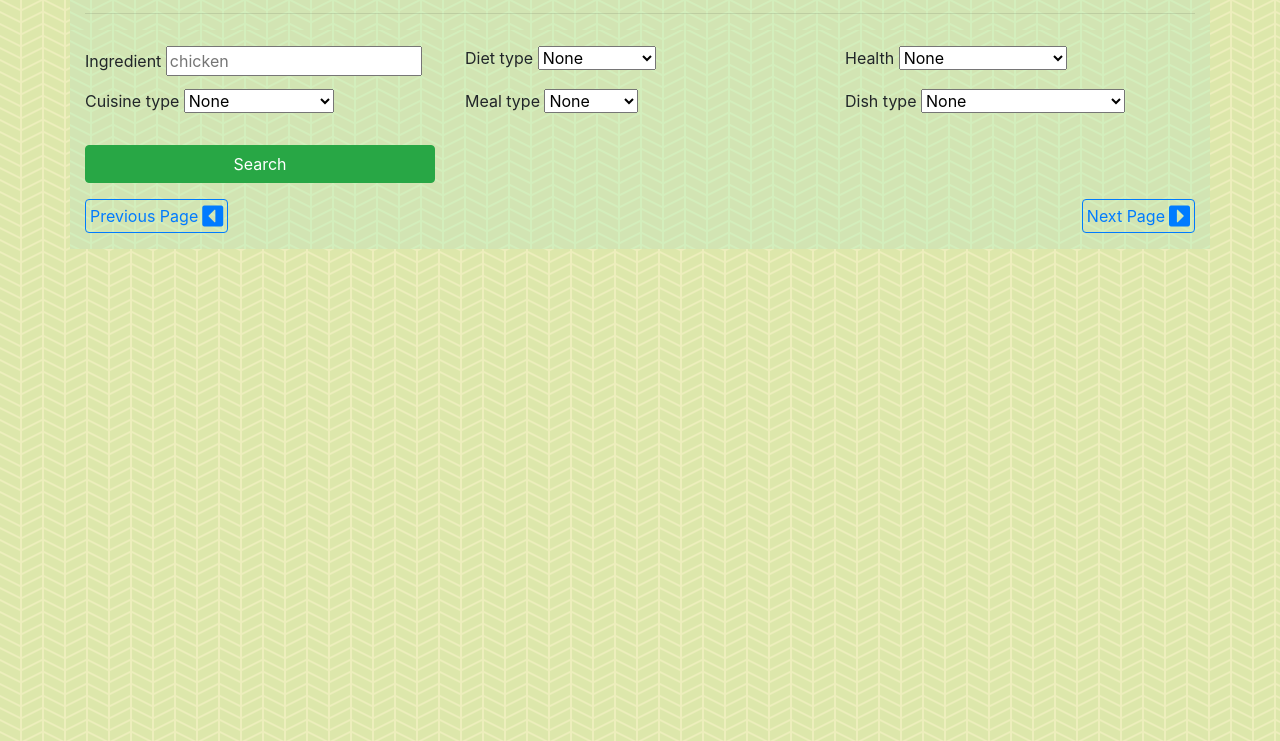
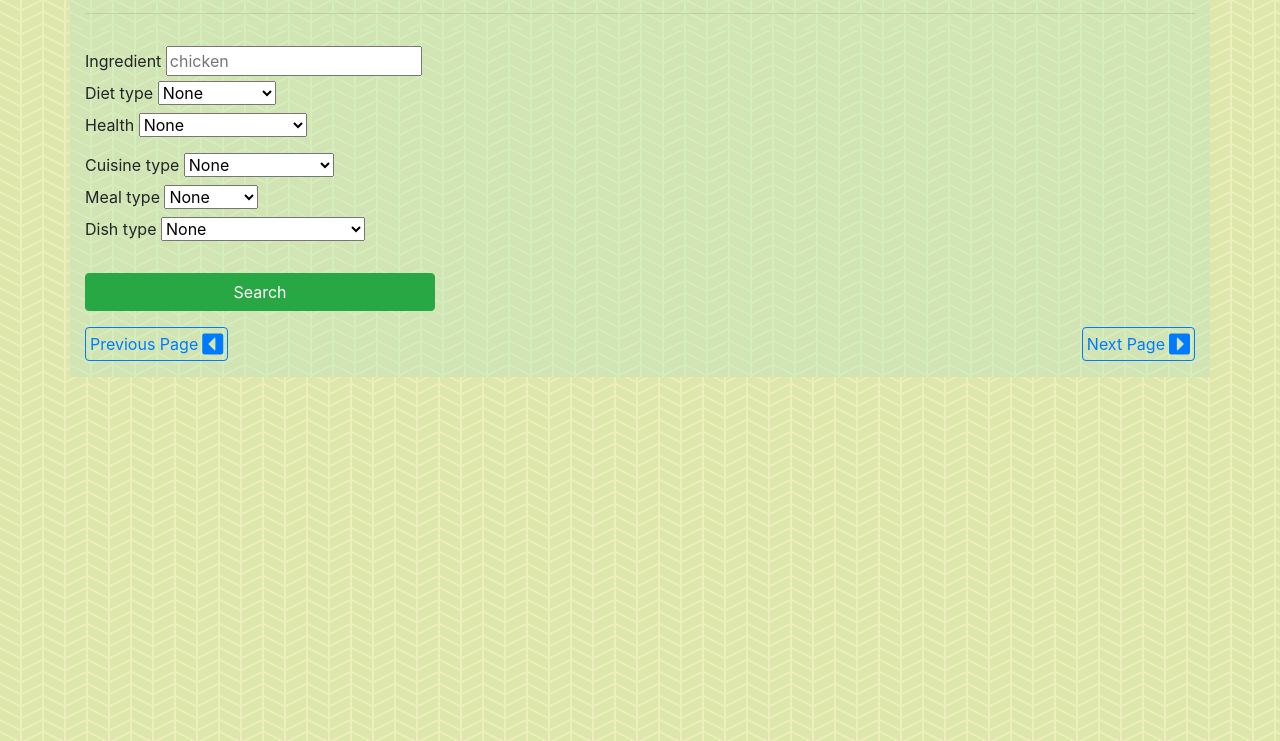
Before and after one commit to Franchiscue/Recipe-Searcher, a website built with webpack: page src/index.html in a window 1280 px wide. Shown: the part 59-800 px from the top of the page. Built offline with nearby package versions, Linux system fonts and the light colour scheme; a web font is replaced by a local one.

Commit message:
Primer intento de arreglar la vista en móvil

```diff
--- a/docs/b9fe87b8297f87648ac4.bundle.js
+++ b/docs/448b1a0ff46b7a8e59db.bundle.js
@@ -273,4 +273,4 @@ btnNext.addEventListener("click", () =>{
 })
 /******/ })()
 ;
-//# sourceMappingURL=b9fe87b8297f87648ac4.bundle.js.map
+//# sourceMappingURL=448b1a0ff46b7a8e59db.bundle.js.map
--- a/src/index.html
+++ b/src/index.html
@@ -24,12 +24,12 @@
     <main class="container pt-3">
         <!-- Ingrediente -->
         <div class="row mb-2">
-            <div class="col-4">
+            <div class="col-4 col-md-12">
                 <label for="_ingred">Ingredient</label>
                 <input type="text" name="" id="_ingred" placeholder="chicken">
             </div>
         <!-- Tipo de dieta -->
-            <div class="col-4">
+            <div class="col-4 col-md-12">
                 <label for="_diet">Diet type</label>
                 <select name="diets" id="_diet">
                     <option value="">None</option>
@@ -42,7 +42,7 @@
                 </select>
             </div>
         <!-- Alergias -->
-            <div class="col-4">
+            <div class="col-4 col-md-12">
                 <label for="_health">Health</label>
                 <select name="healths" id="_health">
                     <option value="">None</option>
@@ -81,7 +81,7 @@
         </div>
         <div class="row mb-2">
         <!-- Tipos de cocina -->
-            <div class="col-4">
+            <div class="col-4 col-md-12">
                 <label for="_cuisineType">Cuisine type</label>
                 <select name="cuisineTypes" id="_cuisineType">
                     <option value="">None</option>
@@ -104,7 +104,7 @@
                 </select>
             </div>
         <!-- Tipo de comida -->
-            <div class="col-4">
+            <div class="col-4 col-md-12">
                 <label for="_mealType">Meal type</label>
                 <select name="mealTypes" id="_mealType">
                     <option value="">None</option>
@@ -116,7 +116,7 @@
                 </select>
             </div>
         <!-- Tipo de plato -->
-            <div class="col-4">
+            <div class="col-4 col-md-12">
                 <label for="_dishType">Dish type</label>
                 <select name="dishTypes" id="_dishType">
                     <option value="">None</option>
```
Also changed, not shown: docs/index.html (+1 -1 lines), 6 other files.
